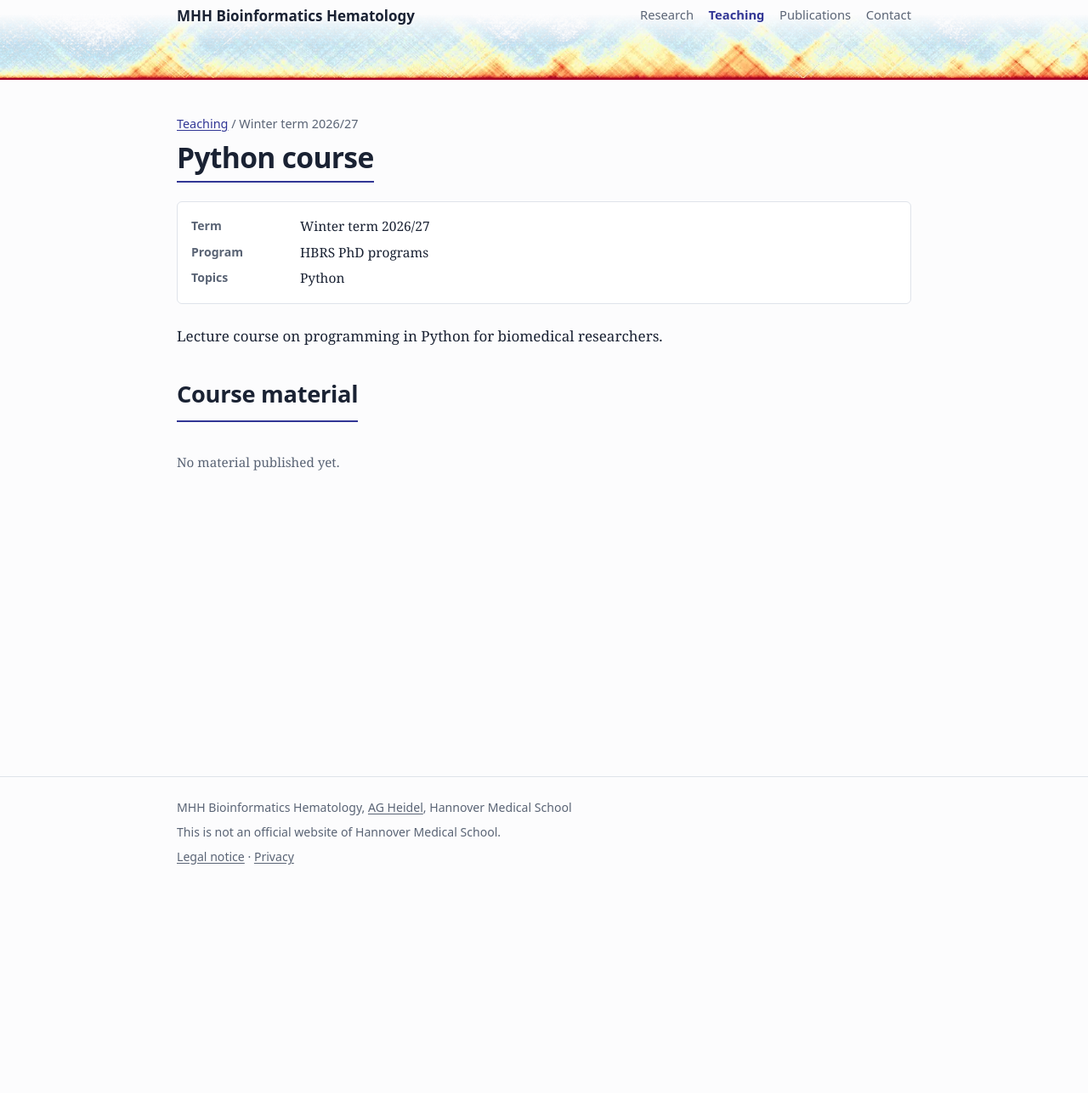
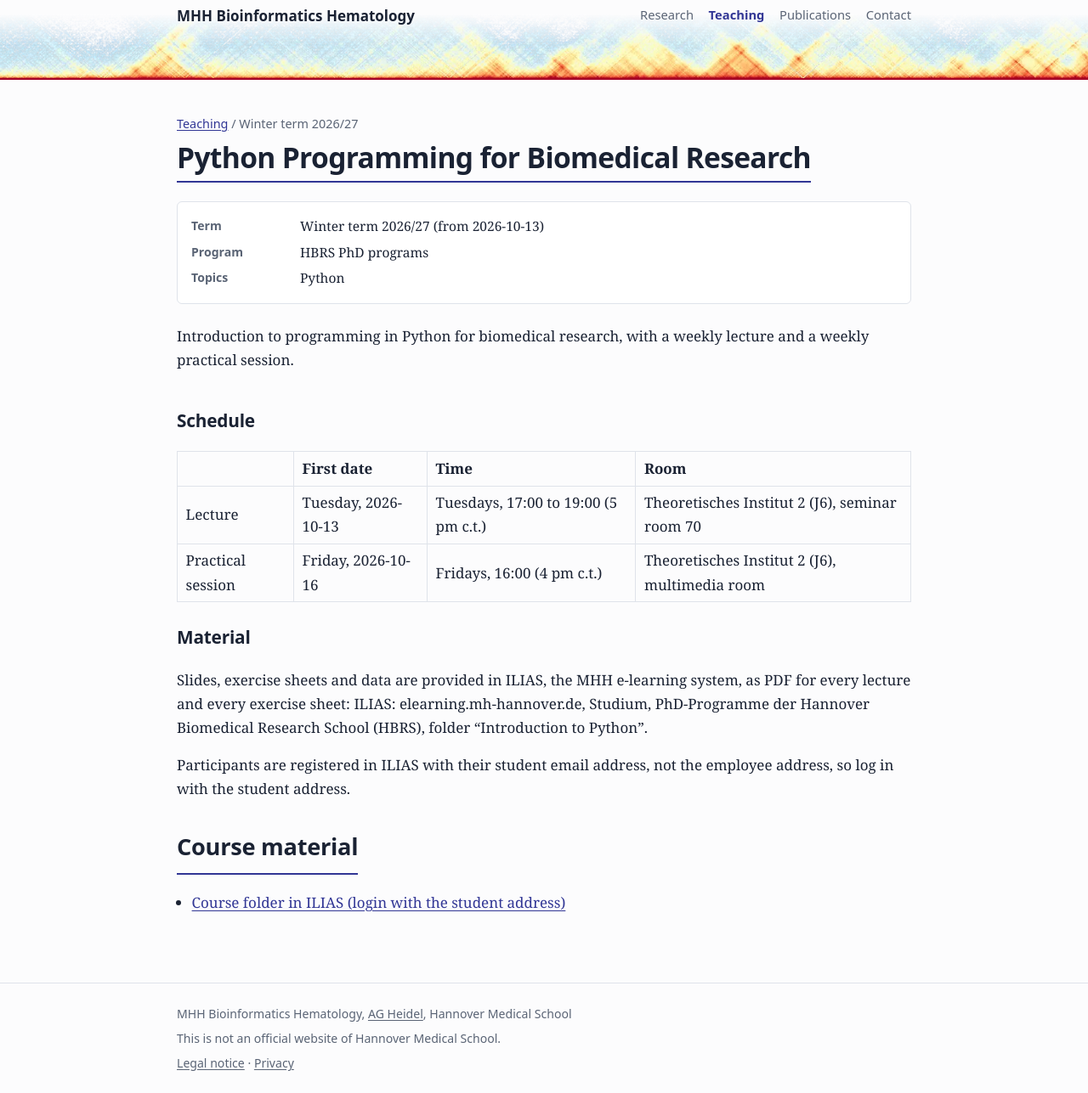
Before and after one commit to MHH-Bioinformatics-Hematology/MHH-Bioinformatics-Hematology.github.io, a Jekyll site: the page built from _courses/2026-ws-python.md, in a window 1280 px wide and 1287 px high. Shown: the whole window at 85% size. Built offline with Jekyll 4.4.1, drawn with Linux system fonts in a browser that asks for light colours.

Commit message:
Teaching: Python course details for winter term 2026/27
Title "Python Programming for Biomedical Research", first dates
(lecture Tuesday 2026-10-13, practical Friday 2026-10-16), times,
rooms, and the ILIAS course folder with the note to log in with
the student address. Term tag changed from upcoming to current.

Co-Authored-By: Claude Fable 5.1 <noreply@anthropic.com>

```diff
--- a/_courses/2026-ws-python.md
+++ b/_courses/2026-ws-python.md
@@ -1,14 +1,32 @@
 ---
-title: 'Python course'
+title: 'Python Programming for Biomedical Research'
 term: "Winter term 2026/27"
 term_order: 2026.5
 order: 1
-upcoming: true
+date_text: "from 2026-10-13"
 program: "HBRS PhD programs"
 topics: [Python]
-# links:
-#   - title: Example external link
-#     url: https://example.org
+links:
+  - title: "Course folder in ILIAS (login with the student address)"
+    url: https://elearning.mh-hannover.de/
 ---
 
-Lecture course on programming in Python for biomedical researchers.
+Introduction to programming in Python for biomedical research, with a weekly lecture and a
+weekly practical session.
+
+## Schedule
+
+| | First date | Time | Room |
+|---|---|---|---|
+| Lecture | Tuesday, 2026-10-13 | Tuesdays, 17:00 to 19:00 (5 pm c.t.) | Theoretisches Institut 2 (J6), seminar room 70 |
+| Practical session | Friday, 2026-10-16 | Fridays, 16:00 (4 pm c.t.) | Theoretisches Institut 2 (J6), multimedia room |
+
+## Material
+
+Slides, exercise sheets and data are provided in ILIAS, the MHH e-learning system, as PDF for
+every lecture and every exercise sheet:
+ILIAS: elearning.mh-hannover.de, Studium, PhD-Programme der Hannover Biomedical Research School
+(HBRS), folder "Introduction to Python".
+
+Participants are registered in ILIAS with their student email address, not the employee address,
+so log in with the student address.
--- a/teaching.html
+++ b/teaching.html
@@ -16,7 +16,7 @@ permalink: /teaching/
     {% assign terms = sorted | group_by: "term" %}
     {% for t in terms %}
     <div class="term">
-      <h3>{{ t.name }}{% if t.items[0].upcoming %} <span class="tag">upcoming</span>{% endif %}</h3>
+      <h3>{{ t.name }}{% if t.items[0].upcoming %} <span class="tag">current</span>{% endif %}</h3>
       <ul>
         {% assign items = t.items | sort: "order" %}
         {% for c in items %}
```
